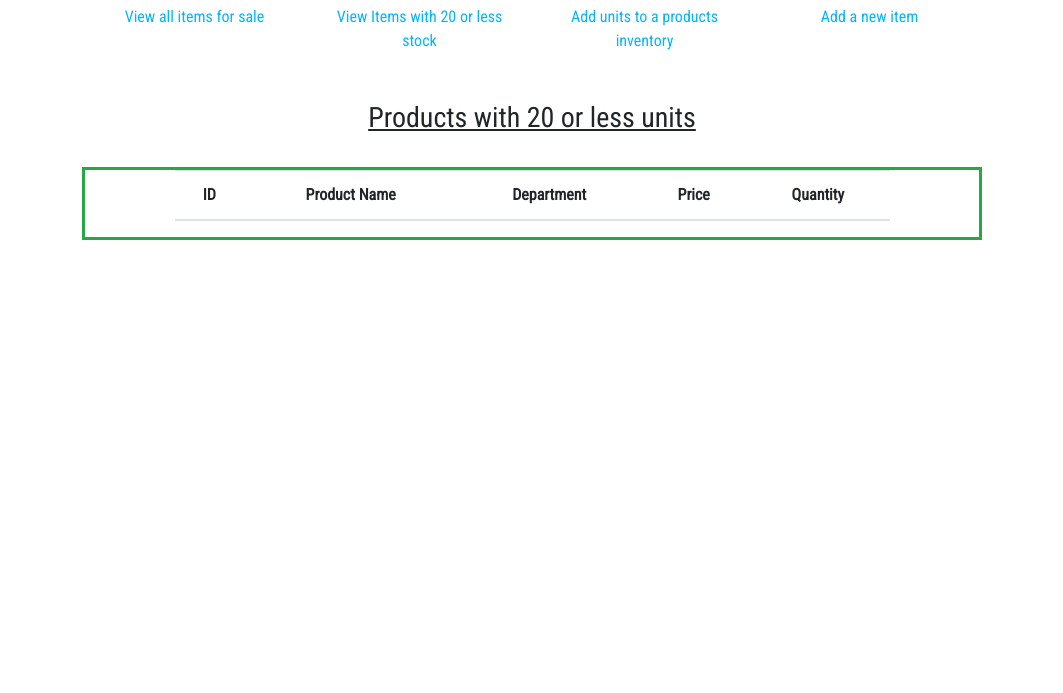
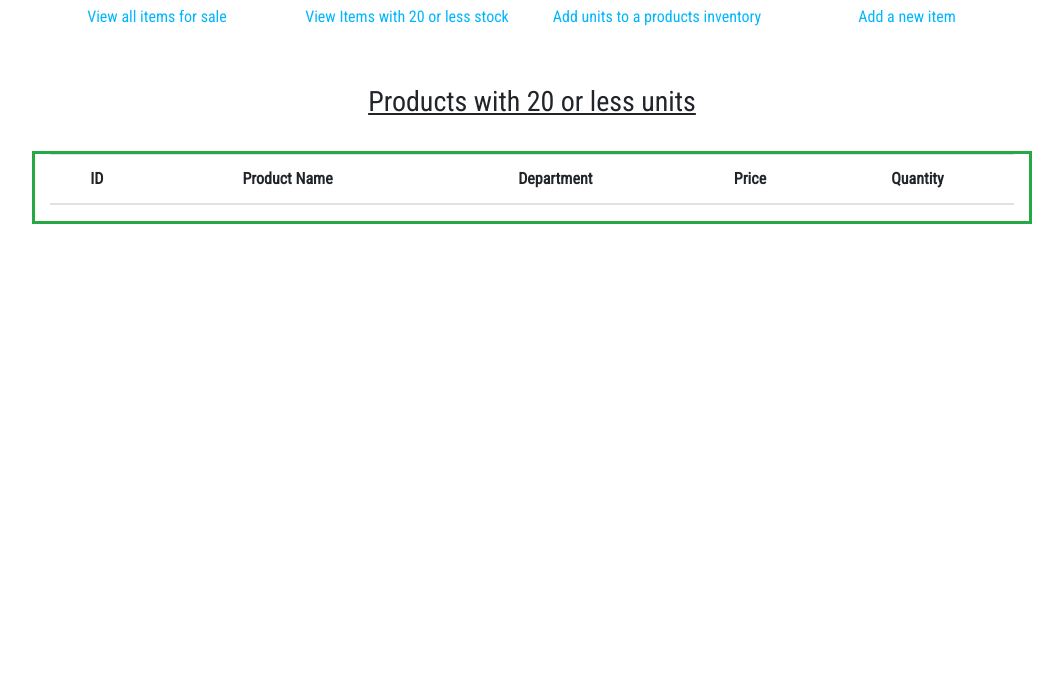
Before and after one commit to NT5K/bAmazon-Express, a website: page app/public/html/20ItemsOrLess.html in a window 1280 px wide. Shown: the part 107-800 px from the top of the page, without its empty margins (108-1171 px from the left). Drawn offline with nearby package versions, Linux system fonts and the light colour scheme; no server answers.

Commit message:
max width, column sizes $sign

```diff
--- a/app/public/css/style.css
+++ b/app/public/css/style.css
@@ -30,7 +30,7 @@ a {
 .container-fluid {
   margin-right: auto;
   margin-left: auto;
-  max-width: 900px;
+  max-width: 1000px;
 }
 
 /* select, option { width: 50px; } */
--- a/app/public/html/20ItemsOrLess.html
+++ b/app/public/html/20ItemsOrLess.html
@@ -27,16 +27,16 @@
         </div>
 
         <div class="row pt-2 pb-4">
-            <div class="col-3">
+            <div class="col-sm-3 col-12 pb-2">
                 <a href="/" class="">View all items for sale</a>
             </div>
-            <div class="col-3">
+            <div class="col-sm-3 col-12 pb-2">
                 <a href="/20ItemsOrLess" class="">View Items with 20 or less stock</a>
             </div>
-            <div class="col-3">
+            <div class="col-sm-3 col-12 pb-2">
                 <a href="/addUnits" class="">Add units to a products inventory</a>
             </div>
-            <div class="col-3">
+            <div class="col-sm-3 col-12 pb-2">
                 <a href="/newItem" class="">Add a new item</a>
             </div>
         </div>
@@ -47,7 +47,7 @@
 
         <div class="row text-center justify-content-center border border-1 border-success">
 
-            <div class="col-10">
+            <div class="col-sm-12 col-10">
                 <table class="table">
                     <thead>
                         <tr>
--- a/app/public/javascript/main.js
+++ b/app/public/javascript/main.js
@@ -26,7 +26,7 @@ const tableData = (data) => {
     '<th scope="row">' + data.id + '</th>' +
     '<td>' + data.product_name + '</td>' +
     '<td>' + data.department_name + '</td>' +
-    '<td>' + data.price + '</td>' +
+    '<td>$' + data.price + '</td>' +
     '<td>' + data.stock_quantity + '</td>' +
     '</tr>'
 }
```
Also changed, not shown: app/public/html/addUnits.html (+5 -5 lines), app/public/html/addedinventorysuccess.html (+5 -5 lines), app/public/html/index.html (+6 -6 lines), app/public/html/newItem.html (+4 -4 lines), app/public/html/newItemSuccess.html (+5 -5 lines).
